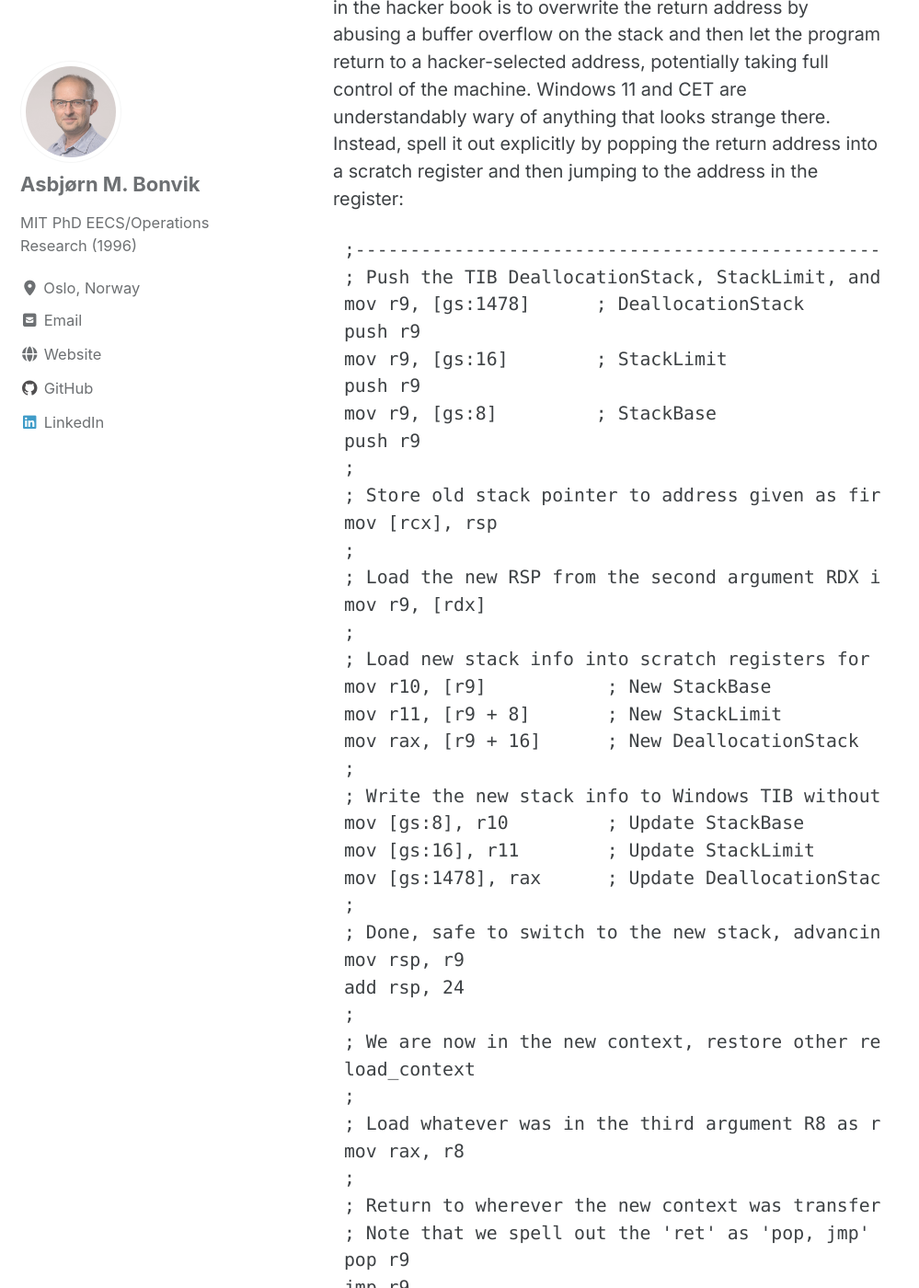
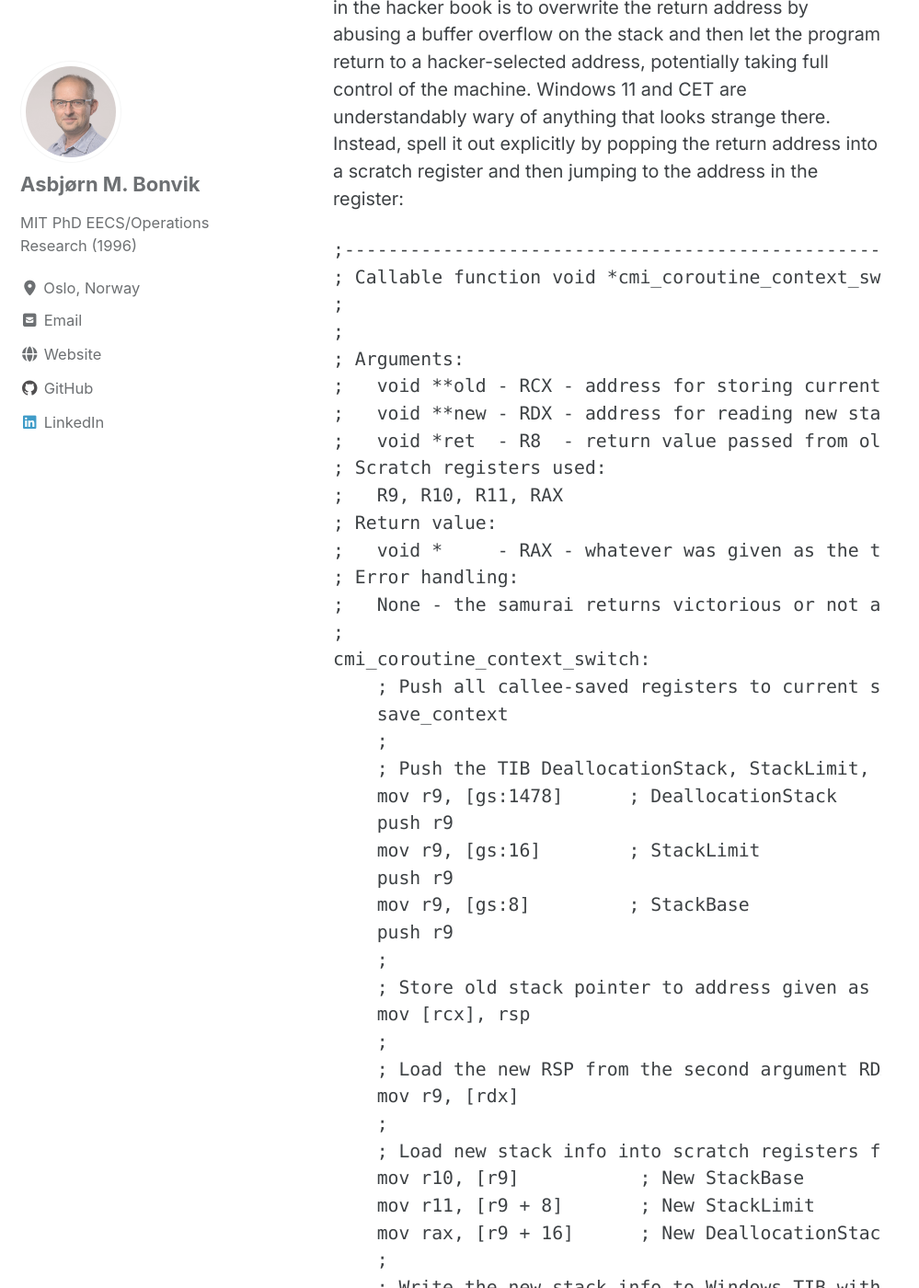
Before and after one commit to ambonvik/ambonvik.github.io, a Jekyll site: the page built from _posts/2026-04-27-win11-adventures.markdown, in a window 1280 px wide and 1400 px high, scrolled down 3992 px. Shown: the whole window at 92% size, without its empty margins (0-999 px from the left). Built offline with Jekyll 4.4.1, drawn with Linux system fonts in a browser that asks for light colours; cached includes are drawn as plain includes; comment, search, counter and statistics services are not loaded; some of the changed text lies outside the part shown.

Commit message:
Minor formatting

````diff
--- a/_posts/2026-04-27-win11-adventures.markdown
+++ b/_posts/2026-04-27-win11-adventures.markdown
@@ -1,7 +1,7 @@
 ---
 title: "Adventures with Windows 11"
 date: 2026-04-27  19:30:20 +0300
-description: "Convincing Windows 11 that coroutines are not a stack-smashing exploit"
+description: "Convincing Windows 11 that coroutines are not a stack-smashing exploit."
 excerpt: "Windows 11 has far stronger stack security than Windows 10, supported by
 modern CPU hardware capabilities. Coroutines can easily trip up in that."
 mathjax: true
@@ -113,55 +113,73 @@ so I will only review the main points here.
    changing the TIB values. Change them atomically by loading all three values from
    the old stack to scratch registers before writing them to the TIB with no
    interleaving stack access. Only then proceed with accessing the new stack.
-*  Do not use `RET` to jump to the new coroutine. The oldest trick in the
-   hacker book is to overwrite the return address by abusing a buffer overflow on the
-   stack and then let the program return to a hacker-selected address, potentially
-   taking full control of the machine. Windows 11 and CET are understandably wary
-   of anything that looks strange there. Instead, spell it out explicitly by
-   popping the return address into a scratch register and then jumping to the address
-   in the register:
+  *  Do not use `RET` to jump to the new coroutine. The oldest trick in the
+     hacker book is to overwrite the return address by abusing a buffer overflow on the
+     stack and then let the program return to a hacker-selected address, potentially
+     taking full control of the machine. Windows 11 and CET are understandably wary
+     of anything that looks strange there. Instead, spell it out explicitly by
+     popping the return address into a scratch register and then jumping to the address
+     in the register:
 
-   ```ASM
-    ;-------------------------------------------------------------------------------
-    ; Push the TIB DeallocationStack, StackLimit, and StackBase entries
-    mov r9, [gs:1478]      ; DeallocationStack
-    push r9
-    mov r9, [gs:16]        ; StackLimit
-    push r9
-    mov r9, [gs:8]         ; StackBase
-    push r9
-    ;
-    ; Store old stack pointer to address given as first argument RCX
-    mov [rcx], rsp
-    ;
-    ; Load the new RSP from the second argument RDX into a scratch register
-    mov r9, [rdx]
-    ;
-    ; Load new stack info into scratch registers for atomic TIB change
-    mov r10, [r9]           ; New StackBase
-    mov r11, [r9 + 8]       ; New StackLimit
-    mov rax, [r9 + 16]      ; New DeallocationStack
-    ;
-    ; Write the new stack info to Windows TIB without touching the stack
-    mov [gs:8], r10         ; Update StackBase
-    mov [gs:16], r11        ; Update StackLimit
-    mov [gs:1478], rax      ; Update DeallocationStack
-    ;
-    ; Done, safe to switch to the new stack, advancing past the used TIB entries
-    mov rsp, r9
-    add rsp, 24
-    ;
-    ; We are now in the new context, restore other registers from the new stack
-    load_context
-    ;
-    ; Load whatever was in the third argument R8 as return value in RAX
-    mov rax, r8
-    ;
-    ; Return to wherever the new context was transferring from earlier
-    ; Note that we spell out the 'ret' as 'pop, jmp' for Intel CET reasons.
-    pop r9
-    jmp r9
-   ```
+     ```ASM
+     ;-------------------------------------------------------------------------------
+     ; Callable function void *cmi_coroutine_context_switch(void **old,
+     ;                                                      void **new,
+     ;                                                      void *ret)
+     ; Arguments:
+     ;   void **old - RCX - address for storing current stack pointer
+     ;   void **new - RDX - address for reading new stack pointer
+     ;   void *ret  - R8  - return value passed from old to new context
+     ; Scratch registers used:
+     ;   R9, R10, R11, RAX
+     ; Return value:
+     ;   void *     - RAX - whatever was given as the third argument
+     ; Error handling:
+     ;   None - the samurai returns victorious or not at all
+     ;
+     cmi_coroutine_context_switch:
+         ; Push all callee-saved registers to current stack
+         save_context
+         ;
+         ; Push the TIB DeallocationStack, StackLimit, and StackBase entries
+         mov r9, [gs:1478]      ; DeallocationStack
+         push r9
+         mov r9, [gs:16]        ; StackLimit
+         push r9
+         mov r9, [gs:8]         ; StackBase
+         push r9
+         ;
+         ; Store old stack pointer to address given as first argument RCX
+         mov [rcx], rsp
+         ;
+         ; Load the new RSP from the second argument RDX into a scratch register
+         mov r9, [rdx]
+         ;
+         ; Load new stack info into scratch registers for atomic TIB change
+         mov r10, [r9]           ; New StackBase
+         mov r11, [r9 + 8]       ; New StackLimit
+         mov rax, [r9 + 16]      ; New DeallocationStack
+         ;
+         ; Write the new stack info to Windows TIB without touching the stack
+         mov [gs:8], r10         ; Update StackBase
+         mov [gs:16], r11        ; Update StackLimit
+         mov [gs:1478], rax      ; Update DeallocationStack
+         ;
+         ; Done, safe to switch to the new stack, advancing past the used TIB entries
+         mov rsp, r9
+         add rsp, 24
+         ;
+         ; We are now in the new context, restore other registers from the new stack
+         load_context
+         ;
+         ; Load whatever was in the third argument R8 as return value in RAX
+         mov rax, r8
+         ;
+         ; Return to wherever the new context was transferring from earlier
+         ; Note that we spell out the 'ret' as 'pop, jmp' for Intel CET reasons.
+         pop r9
+         jmp r9
+     ```
 *  Tell `gcc` not to produce stack-checking code, here in `meson.build`:
 
    ```
````
